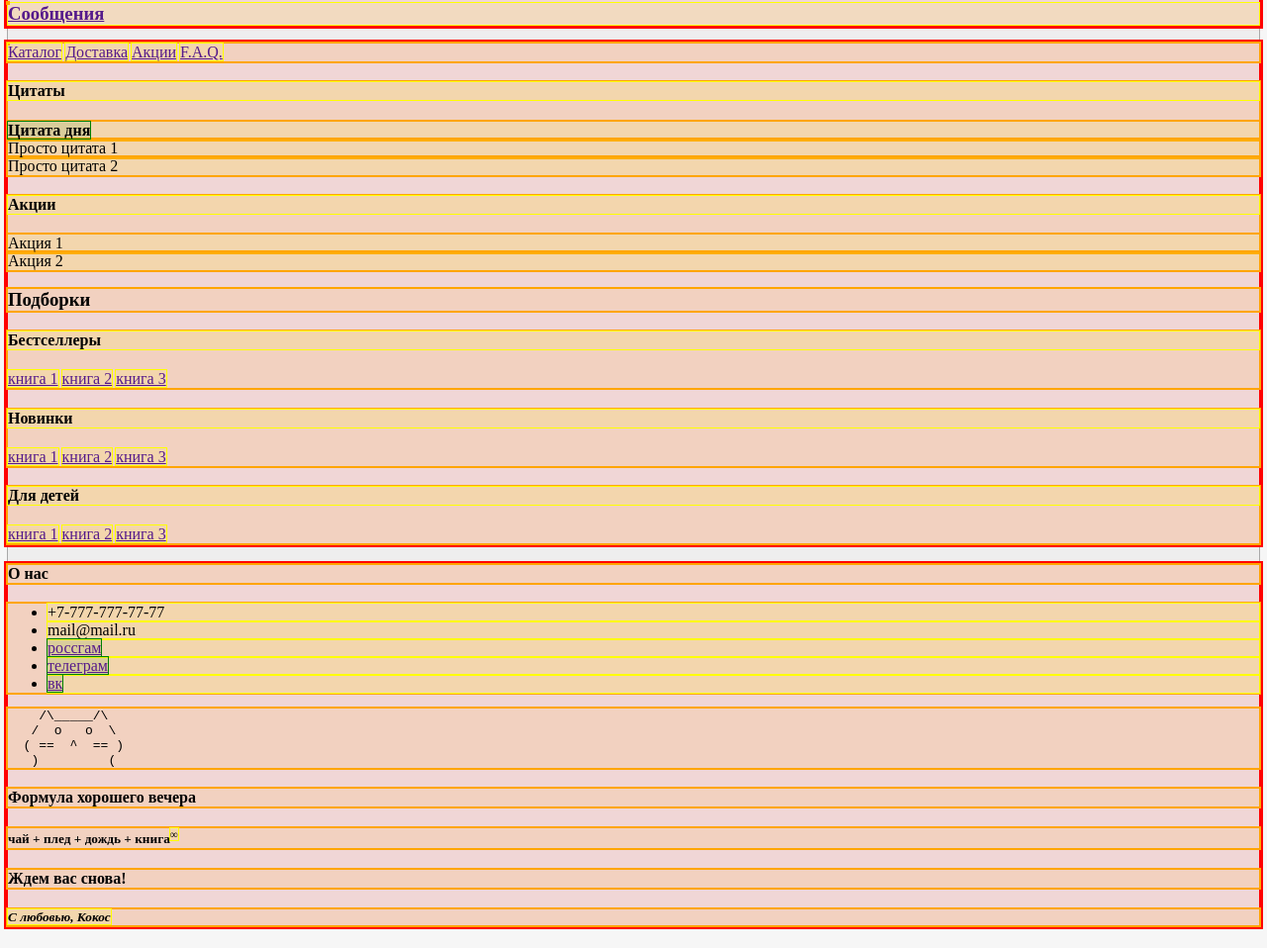
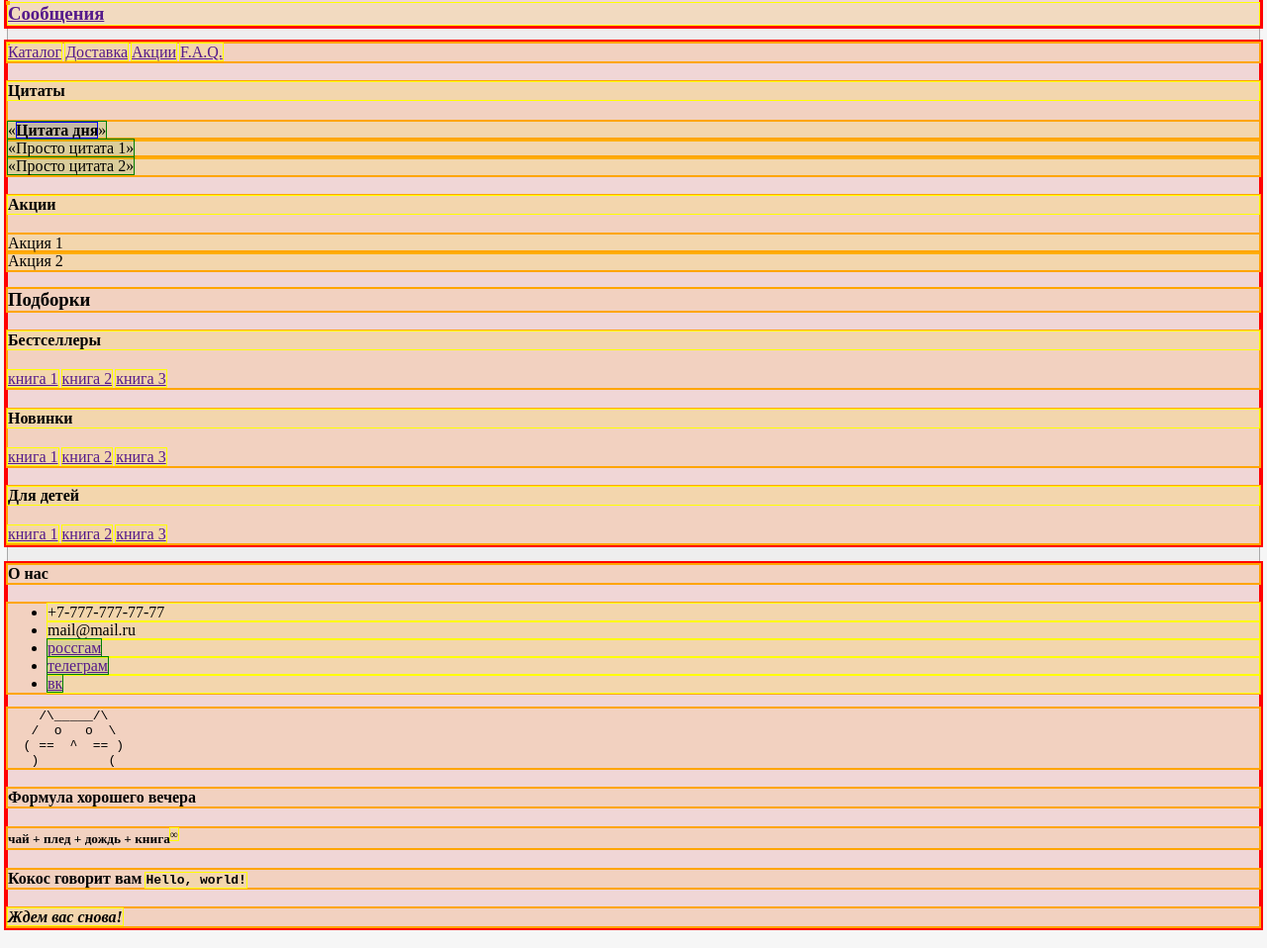
Before and after one commit to tatia2501/is-web-y24, a plain HTML site: page index.html in a window 1280 px wide. Shown: the part 219-1177 px from the top of the page at 99% size. Drawn offline with Linux system fonts and the light colour scheme.

Commit message:
feat: added code

```diff
--- a/index.html
+++ b/index.html
@@ -4,6 +4,7 @@
     <title>Кокос</title>
     <link href="outline-prototype-safe.css" rel="stylesheet">
     <meta charset="UTF-8">
+    <meta name="keywords" content="Интернет-магазин">
 </head>
 <body>
     <header>
@@ -24,13 +25,13 @@
         <section>
             <h4>Цитаты</h4>
             <article>
-                <b>Цитата дня</b>
+                <q><b>Цитата дня</b></q>
             </article>
             <article>
-                Просто цитата 1
+                <q>Просто цитата 1</q>
             </article>
             <article>
-                Просто цитата 2
+                <q>Просто цитата 2</q>
             </article>
         </section>
         <section>
@@ -77,8 +78,8 @@
    )         ( </pre>
         <h4>Формула хорошего вечера</h4>
         <h5>чай + плед + дождь + книга<sup>&infin;</sup></h5>
-        <h4>Ждем вас снова!</h4>
-        <h5><i>С любовью, Кокос</i></h5>
+        <h4>Кокос говорит вам <code>Hello, world!</code> </h4>
+        <h4><i>Ждем вас снова!</i></h4>
     </footer>
 </body>
 </html>
```
